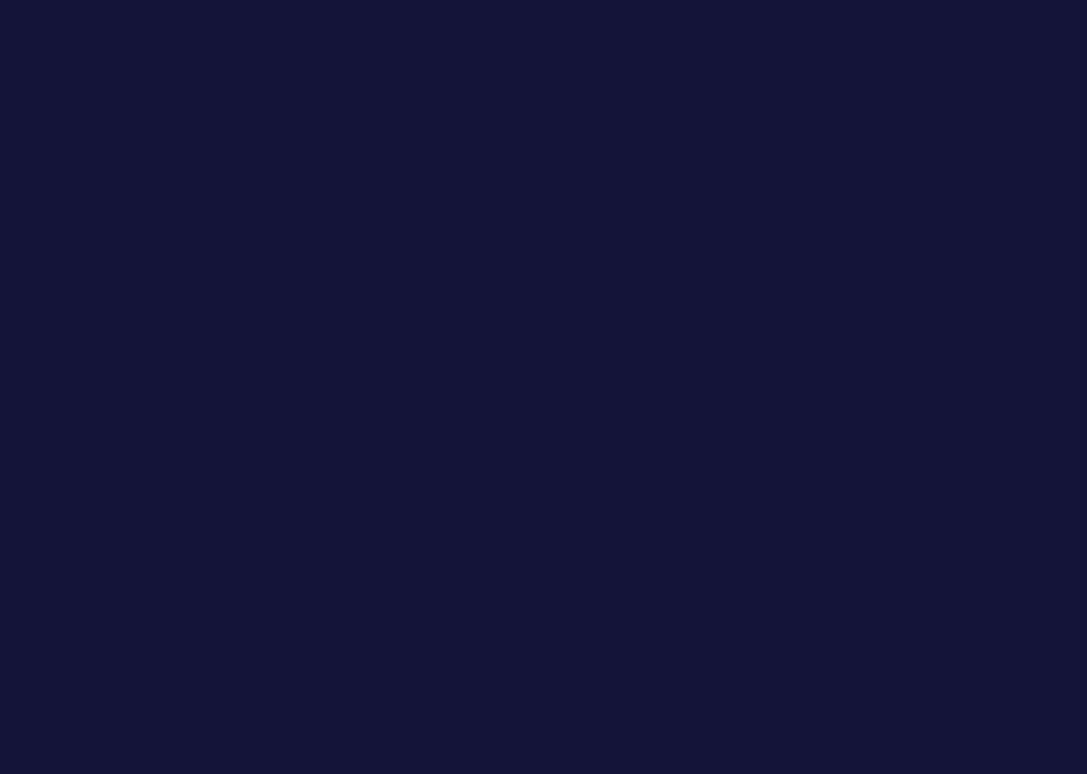
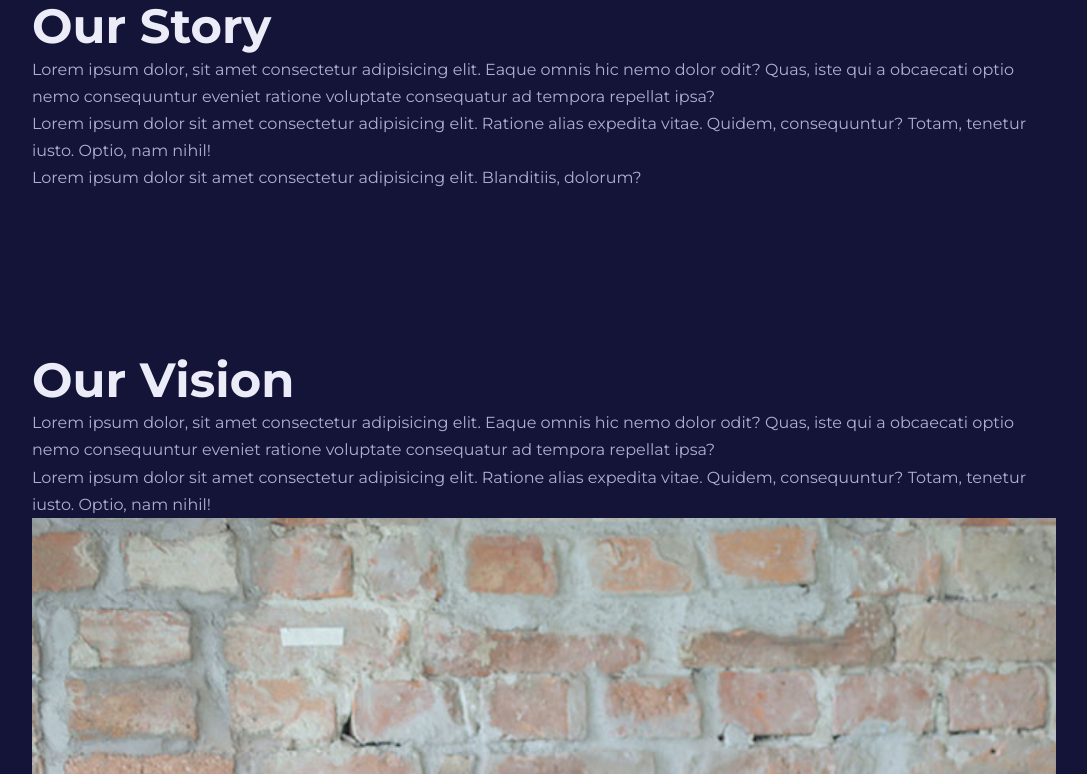
Before and after one commit to kodesand/React-website, a React (Vite) app: page /about in a window 1280 px wide. Shown: the part 1586-2360 px from the top of the page, without its empty margins (96-1183 px from the left). Before the commit the page ends 986 px from the top, so only its background shows below. Built offline with nearby package versions, Linux system fonts and the light colour scheme.

Commit message:
about page story,vision,mission

```diff
--- a/src/pages/about/About.jsx
+++ b/src/pages/about/About.jsx
@@ -1,5 +1,9 @@
 import Header from '@/components/Header'
+
 import HeaderImage from '/images/header_bg_1.jpg'
+import StoryImage from '/images/about1.jpg'
+import VisionImage from '/images/about2.jpg'
+import MissionImage from '/images/about3.jpg'
 
 import './about.css'
 
@@ -11,6 +15,79 @@ const About = () => {
         est consequuntur nesciunt obcaecati dolores ipsam suscipit nihil
         explicabo tempore.
       </Header>
+      <section className='about__story'>
+        <div className='container about__story-container'>
+          <div className='about__section-image'>
+            <img src={StoryImage} alt='Our Story Image' />
+          </div>
+          <div className='about__section-content'>
+            <h1>Our Story</h1>
+            <p>
+              Lorem ipsum dolor, sit amet consectetur adipisicing elit. Eaque
+              omnis hic nemo dolor odit? Quas, iste qui a obcaecati optio nemo
+              consequuntur eveniet ratione voluptate consequatur ad tempora
+              repellat ipsa?
+            </p>
+            <p>
+              Lorem ipsum dolor sit amet consectetur adipisicing elit. Ratione
+              alias expedita vitae. Quidem, consequuntur? Totam, tenetur iusto.
+              Optio, nam nihil!
+            </p>
+            <p>
+              Lorem ipsum dolor sit amet consectetur adipisicing elit.
+              Blanditiis, dolorum?
+            </p>
+          </div>
+        </div>
+      </section>
+
+      <section className='about__vision'>
+        <div className='container about__vision-container'>
+          <div className='about__section-content'>
+            <h1>Our Vision</h1>
+            <p>
+              Lorem ipsum dolor, sit amet consectetur adipisicing elit. Eaque
+              omnis hic nemo dolor odit? Quas, iste qui a obcaecati optio nemo
+              consequuntur eveniet ratione voluptate consequatur ad tempora
+              repellat ipsa?
+            </p>
+            <p>
+              Lorem ipsum dolor sit amet consectetur adipisicing elit. Ratione
+              alias expedita vitae. Quidem, consequuntur? Totam, tenetur iusto.
+              Optio, nam nihil!
+            </p>
+          </div>
+          <div className='about__section-image'>
+            <img src={VisionImage} alt='Our Vision Image' />
+          </div>
+        </div>
+      </section>
+
+      <section className='about__mission'>
+        <div className='container about__mission-container'>
+          <div className='about__section-image'>
+            <img src={MissionImage} alt='Our Mission Image' />
+          </div>
+          <div className='about__section-content'>
+            <h1>Our Mission</h1>
+            <p>
+              Lorem ipsum dolor, sit amet consectetur adipisicing elit. Eaque
+              omnis hic nemo dolor odit? Quas, iste qui a obcaecati optio nemo
+              consequuntur eveniet ratione voluptate consequatur ad tempora
+              repellat ipsa?
+            </p>
+            <p>
+              Lorem ipsum dolor sit amet consectetur adipisicing elit. Ratione
+              alias expedita vitae. Quidem, consequuntur? Totam, tenetur iusto.
+              Optio, nam nihil!
+            </p>
+            <p>
+              Lorem ipsum dolor sit amet consectetur adipisicing elit.
+              Blanditiis, dolorum?
+            </p>
+          </div>
+        </div>
+      </section>
     </>
   )
 }
```
